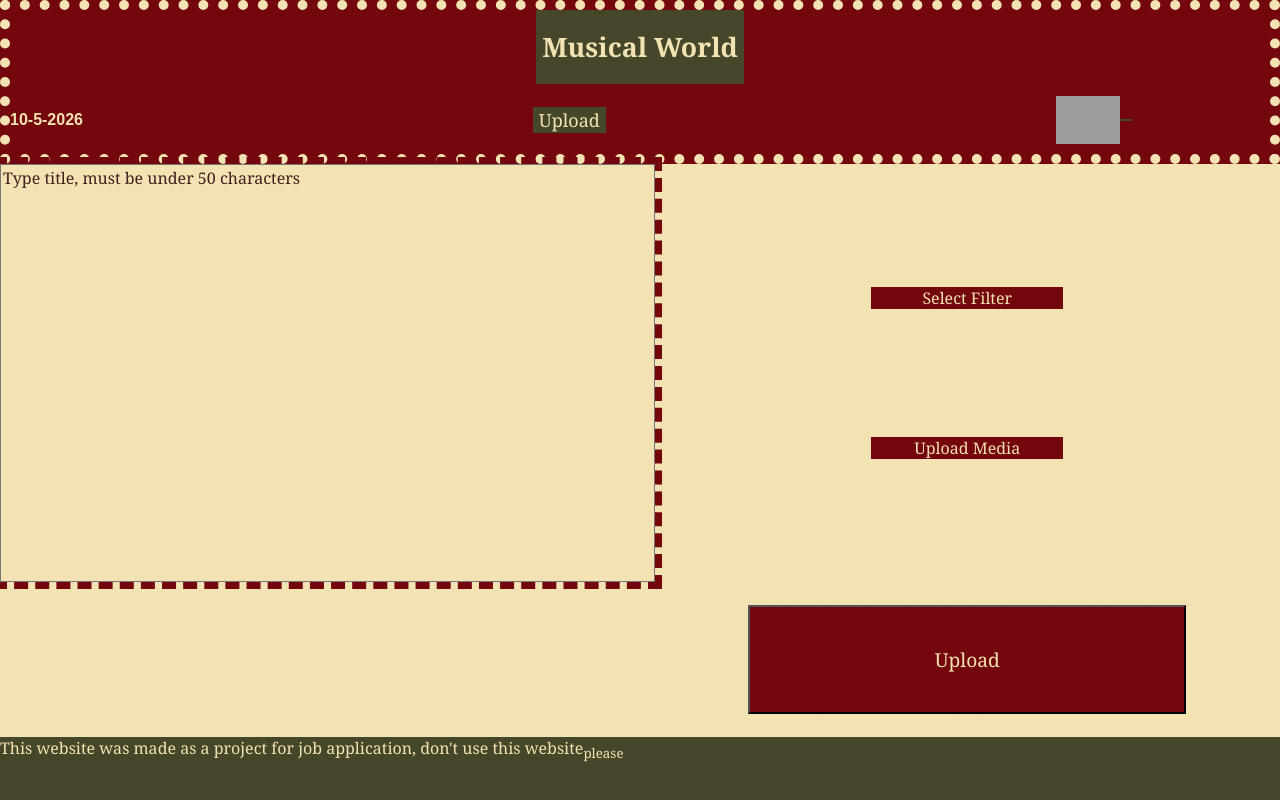
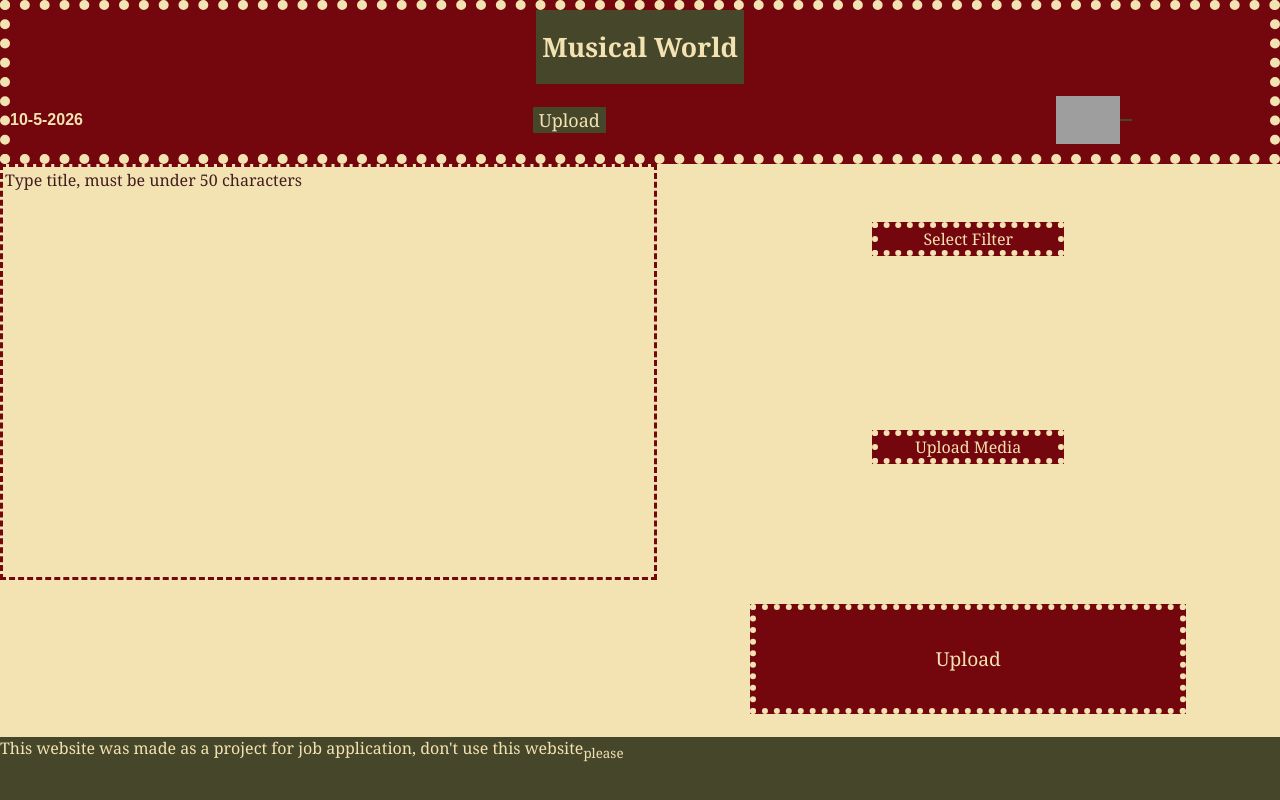
Before and after one commit to fastrunner333/Musicalworld, a React (Vite) app: page /upload in a window 1280 px wide. Built offline with nearby package versions, Linux system fonts and the light colour scheme; no server answers; grey boxes are pictures that could not be loaded.

Commit message:
spinner added

```diff
--- a/src/Upload/Upload.module.css
+++ b/src/Upload/Upload.module.css
@@ -5,7 +5,7 @@
     font-family:Georgia, 'Times New Roman', Times, serif;
     font-size: medium;
     background-color: #f4e3b2;
-    outline:7px dashed #74070e;
+    border:3px dashed #74070e;
     color:#74070e;
     box-sizing: border-box;
 }
@@ -25,7 +25,7 @@
     font-size: larger;
     background-color:#74070e;
     color: #f4e3b2;
-    outline:13px dotted #f4e3b2;
+    border:6px dotted #f4e3b2;
     align-self: center;
     justify-self: center;
     height: 70%;
@@ -34,10 +34,10 @@
 }
 .upload:hover{
     background-color:#510409;
-    outline:17px dotted #f4e3b2;
+    border:7px dotted #f4e3b2;
 }.upload:active{
     background-color:#74070e;
-    outline:13px dotted #f4e3b2;
+    border:6px dotted #f4e3b2;
 }
 .form{
     display: grid;
@@ -56,9 +56,9 @@
     grid-row: 1/2;
     grid-column:2/3;
     text-align: center;
-    align-self: end;
+    align-self: center;
     position:relative;
-    outline:7px dotted #f4e3b2;
+    border:6px dotted #f4e3b2;
     background-color:#74070e;
     color: #f4e3b2;
     width:15vw;
@@ -67,11 +67,11 @@
 }
 .dropdowndiv:hover{
     background-color:#510409;
-    outline:12px dotted #f4e3b2;
+    border:7px dotted #f4e3b2;
 }
 .dropdowndiv:active{
     background-color:#74070e;
-    outline:7px dotted #f4e3b2;
+    border:6px dotted #f4e3b2;
 }
 .dropdownlist{
     position: absolute;
@@ -93,9 +93,8 @@
 }
 .medialabel{
     position:relative;
-    top:0%;
     width:15vw;
-    outline:7px dotted #f4e3b2;
+    border:6px dotted #f4e3b2;
     background-color:#74070e;
     color: #f4e3b2;
     display:block;
@@ -106,11 +105,11 @@
 }
 .medialabel:hover{
     background-color:#510409;
-    outline:12px dotted #f4e3b2;
+    border:7px dotted #f4e3b2;
 }
 .medialabel:active{
     background-color:#74070e;
-    outline:7px dotted #f4e3b2;
+    border:6px dotted #f4e3b2;
 }
 .dropdownbutton{
     font-family:Georgia, 'Times New Roman', Times, serif;
```
